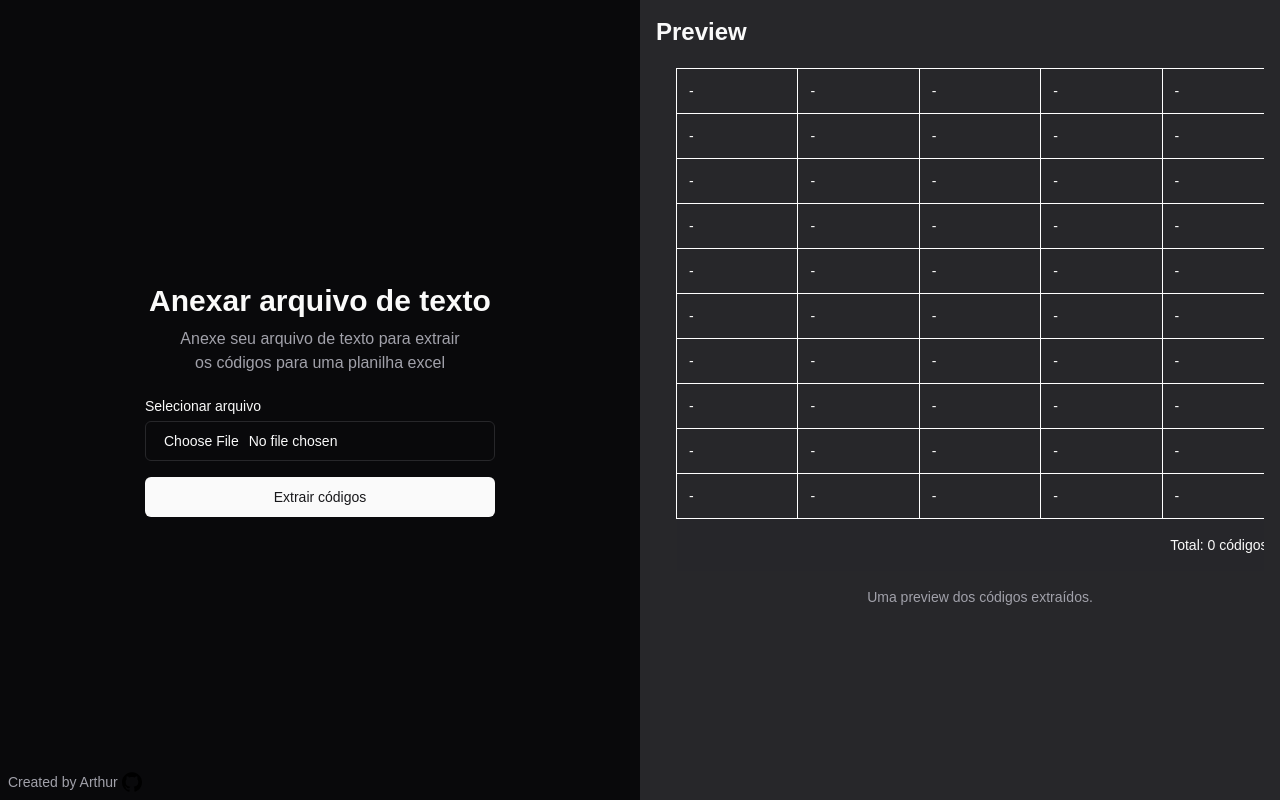
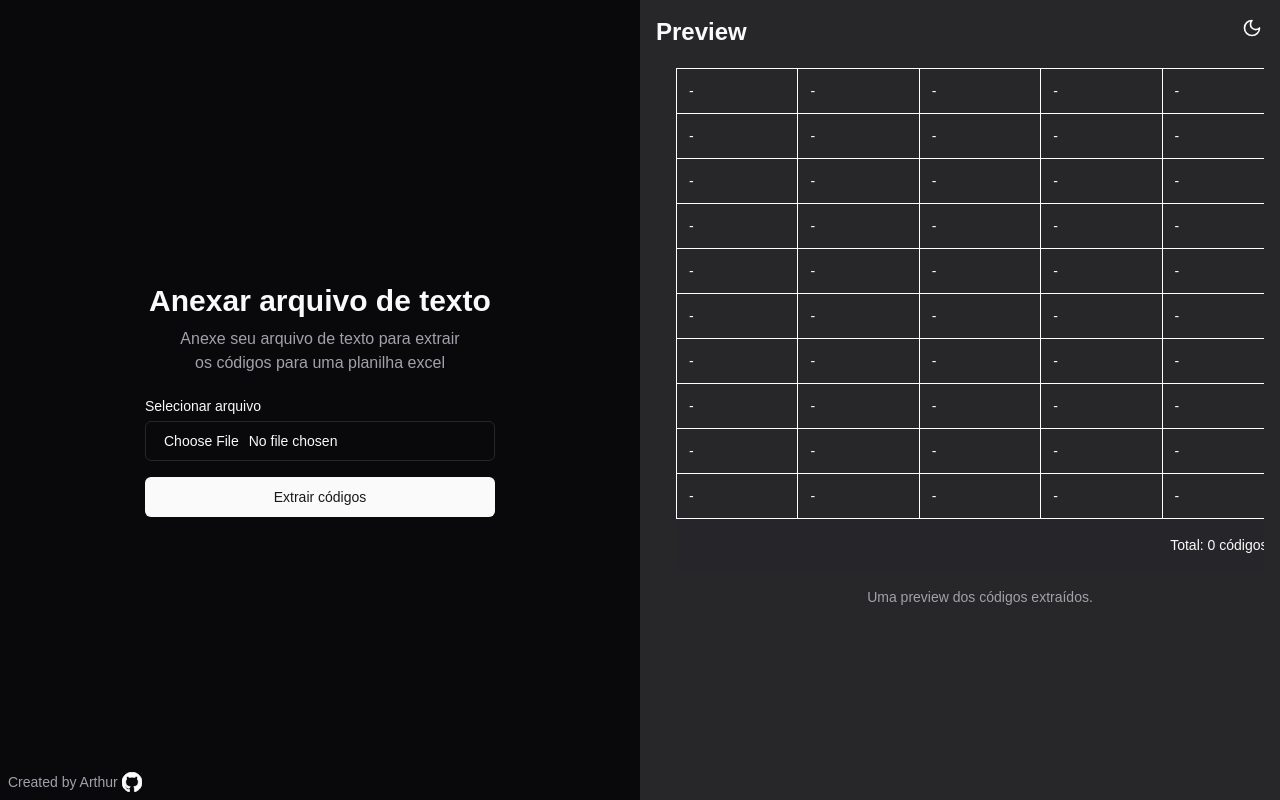
Before and after one commit to ArtRiv/automation_extract_codes, a Next.js app: page / in a window 1280 px wide. Built offline with nearby package versions, Linux system fonts and the light colour scheme.

Commit message:
feat: make github icon white when in dark mode and adding a theme switcher

```diff
--- a/app/page.tsx
+++ b/app/page.tsx
@@ -16,6 +16,7 @@ import * as XLSX from "xlsx";
 import { Loader2, X } from "lucide-react";
 import Loading from "./loading";
 import { GithubIconComponent } from "@/components/github_icon";
+import { ThemeToggle } from "@/components/theme_switcher";
 
 export default function Home() {
   const [file, setFile] = useState<File | null>(null);
@@ -122,7 +123,7 @@ export default function Home() {
           <div className="grid gap-4">
             <div className="grid gap-2 cursor-pointer">
               <Label htmlFor="file-upload">Selecionar arquivo</Label>
-              <Input id="file-upload" type="file" accept=".txt" onChange={handleFileChange} />
+              <Input id="file-upload" type="file" accept=".txt" onChange={handleFileChange} placeholder="a" />
             </div>
             <Suspense fallback={<Loading />}>
               <Button onClick={processFile} className="w-full" disabled={loading}>
@@ -194,6 +195,9 @@ export default function Home() {
           <GithubIconComponent />
         </a>
       </div>
+      <div className="absolute top-2 right-2">
+        <ThemeToggle/>
+      </div>
     </div>
   );
 }
--- a/components/github_icon.tsx
+++ b/components/github_icon.tsx
@@ -1,7 +1,7 @@
 export const GithubIconComponent = () => {
     return (
         <div>
-            <svg role="img" viewBox="0 0 24 24" xmlns="http://www.w3.org/2000/svg" width={20} height={20}>
+            <svg className="dark:stroke-white dark:fill-white" role="img" viewBox="0 0 24 24" xmlns="http://www.w3.org/2000/svg" width={20} height={20}>
                 <title>GitHub</title>
                 <path d="M12 .297c-6.63 0-12 5.373-12 12 0 5.303 3.438 9.8 8.205 11.385.6.113.82-.258.82-.577 0-.285-.01-1.04-.015-2.04-3.338.724-4.042-1.61-4.042-1.61C4.422 18.07 3.633 17.7 3.633 17.7c-1.087-.744.084-.729.084-.729 1.205.084 1.838 1.236 1.838 1.236 1.07 1.835 2.809 1.305 3.495.998.108-.776.417-1.305.76-1.605-2.665-.3-5.466-1.332-5.466-5.93 0-1.31.465-2.38 1.235-3.22-.135-.303-.54-1.523.105-3.176 0 0 1.005-.322 3.3 1.23.96-.267 1.98-.399 3-.405 1.02.006 2.04.138 3 .405 2.28-1.552 3.285-1.23 3.285-1.23.645 1.653.24 2.873.12 3.176.765.84 1.23 1.91 1.23 3.22 0 4.61-2.805 5.625-5.475 5.92.42.36.81 1.096.81 2.22 0 1.606-.015 2.896-.015 3.286 0 .315.21.69.825.57C20.565 22.092 24 17.592 24 12.297c0-6.627-5.373-12-12-12"/>
             </svg>
--- /dev/null
+++ b/components/theme_switcher.tsx
@@ -0,0 +1,23 @@
+"use client"
+
+import * as React from "react"
+import { Moon, Sun } from "lucide-react"
+import { useTheme } from "next-themes"
+
+import { Button } from "@/components/ui/button"
+
+export function ThemeToggle() {
+  const { setTheme, theme } = useTheme()
+
+  return (
+    <Button
+      variant="ghost"
+      size="icon"
+      onClick={() => setTheme(theme === "light" ? "dark" : "light")}
+    >
+      <Sun className="h-[1.5rem] w-[1.3rem] dark:hidden" />
+      <Moon className="hidden h-5 w-5 dark:block" />
+      <span className="sr-only">Toggle theme</span>
+    </Button>
+  )
+}
```
